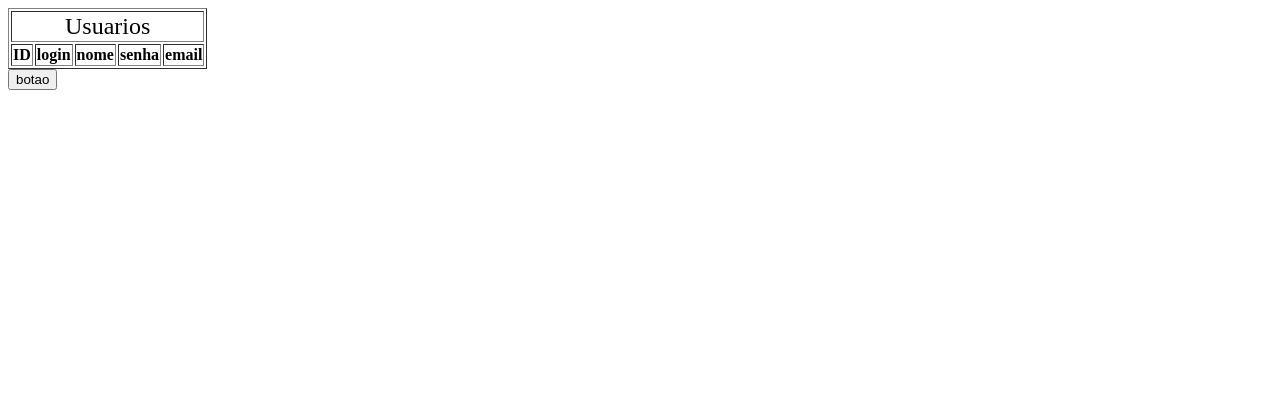
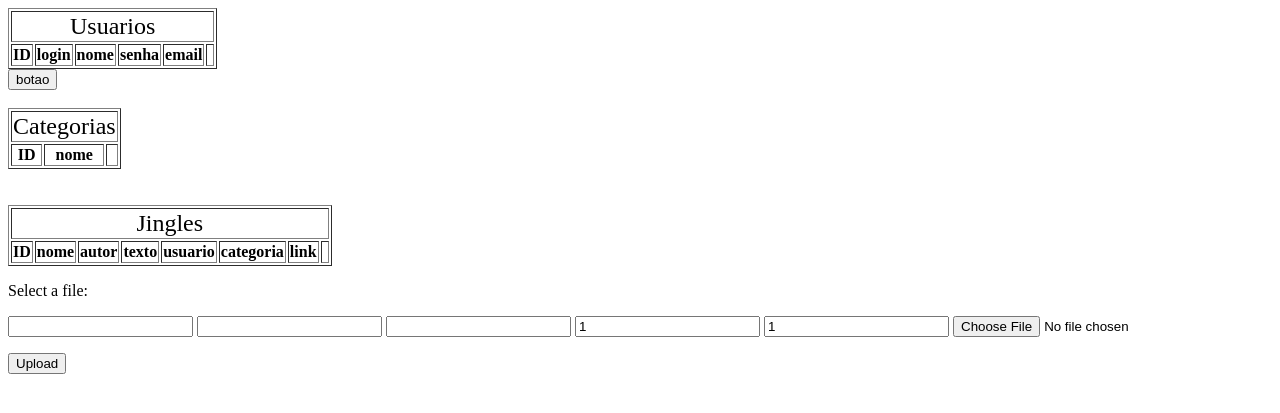
Before and after one commit to ezequielramos/djangoPodcastWebProject, a Django app: page /myapp/list/ in a window 1280 px wide. Shown: the top 413 px of the page. Run offline with Django 3.2, Linux system fonts and the light colour scheme; data that the repository does not hold is empty.

Commit message:
upload/download e ouvir de podcast

```diff
--- a/podcastWebPolls/static/js/controllers/app.js
+++ b/podcastWebPolls/static/js/controllers/app.js
@@ -16,6 +16,20 @@ var PhoneListController = function($scope, $http) {
           _self.users = response.data;
       });
 
+      $http({
+          method: 'GET',
+          url: '/myapp/list/categorias'
+      }).then(function successCallback(response) {
+          _self.categories = response.data;
+      });
+
+      $http({
+          method: 'GET',
+          url: '/myapp/list/jingles'
+      }).then(function successCallback(response) {
+          _self.jingles = response.data;
+      });
+
     };
 
     _self.botao = function(){
@@ -28,6 +42,21 @@ var PhoneListController = function($scope, $http) {
 
     };
 
+    _self.deletarUsuario = function(userId){
+        $http.delete('/myapp/list/usuarios/'+userId).then(function(response){
+            _self.load();
+        });
+    }
+
+    _self.deletarJingle = function(jingleId){
+        $http.delete('/myapp/list/jingles/'+jingleId).then(function(response){
+            _self.load();
+        },function(response){
+          alert(response.data.message);
+        });
+    }
+
+
     _self.load();
 
 }
--- a/podcastWebPolls/templates/index.html
+++ b/podcastWebPolls/templates/index.html
@@ -7,7 +7,7 @@
 <body ng-controller="PhoneListController as controller">
 	<table border='1'>
 		<tr>
-			<td colspan=5 align='center'><font size='5'>Usuarios</font></td>
+			<td colspan=6 align='center'><font size='5'>Usuarios</font></td>
 		</tr>
 		<tr>
 			<th>ID</th>
@@ -15,6 +15,7 @@
 			<th>nome</th>
 			<th>senha</th>
 			<th>email</th>
+			<th>&nbsp;</th>
 		</tr>
 		<tr ng-repeat="user in controller.users">
 			<td>{{user.id}}</td>
@@ -22,11 +23,78 @@
 			<td>{{user.nome}}</td>
 			<td>{{user.senha}}</td>
 			<td>{{user.email}}</td>
+			<td><button ng-click="controller.deletarUsuario(user.id)">Deletar</button></td>
 		</tr>
 	</table>
 
 	<button ng-click="controller.botao()">botao</button>
 
+	<br>
+	<br>
+
+	<table border='1'>
+		<tr>
+			<td colspan=3 align='center'><font size='5'>Categorias</font></td>
+		</tr>
+		<tr>
+			<th>ID</th>
+			<th>nome</th>
+			<th>&nbsp;</th>
+		</tr>
+		<tr ng-repeat="category in controller.categories">
+			<td>{{category.id}}</td>
+			<td>{{category.nome}}</td>
+			<td><button ng-click="controller.deletarCategoria(category.id)">Deletar</button></td>
+		</tr>
+	</table>
+
+	<br>
+	<br>
+
+	<table border='1'>
+		<tr>
+			<td colspan=8 align='center'><font size='5'>Jingles</font></td>
+		</tr>
+		<tr>
+			<th>ID</th>
+			<th>nome</th>
+			<th>autor</th>
+			<th>texto</th>
+			<th>usuario</th>
+			<th>categoria</th>
+			<th>link</th>
+			<th>&nbsp;</th>
+		</tr>
+		<tr ng-repeat="jingle in controller.jingles">
+			<td>{{jingle.id}}</td>
+			<td>{{jingle.jnome}}</td>
+			<td>{{jingle.jautor}}</td>
+			<td>{{jingle.texto}}</td>
+			<td>{{jingle.usuario_id}}</td>
+			<td>{{jingle.categoria_id}}</td>
+			<td><audio controls><source src="{{ jingle.url }}" type="audio/mpeg"></audio></td>
+
+			<td><button ng-click="controller.deletarJingle(jingle.id)">Deletar</button></td>
+		</tr>
+	</table>
+
+	<form action="/myapp/list/jingles" method="post" enctype="multipart/form-data">
+        <p></p>
+
+        <p><label for="id_docfile">Select a file:</label> </p>
+
+        <p>
+            <input type="text" name="jnome" required id="jnome" />
+            <input type="text" name="jautor" required id="jautor" />
+            <input type="text" name="texto" required id="texto" />
+            <input type="text" name="categoria_id" required id="categoria_id" value='1'/>
+            <input type="text" name="usuario_id" required id="usuario_id"  value='1' />
+            <input type="file" name="docfile" required id="id_docfile" />
+        </p>
+
+        <p><input type="submit" value="Upload"/></p>
+    </form>
+
 </body>
 </html>
 {% endverbatim %}
--- a/podcastWebPolls/urls.py
+++ b/podcastWebPolls/urls.py
@@ -5,4 +5,9 @@ from . import views
 urlpatterns = [
     url(r'^list/$', views.index, name='list'),
     url(r'^list/usuarios$', views.usuarios, name='usuarios'),
+    url(r'^list/usuarios/(?P<userId>\w+)$', views.usuarios, name='usuarios'),
+    url(r'^list/categorias$', views.categorias, name='categorias'),
+    url(r'^list/categorias/(?P<categoryId>\w+)$', views.categorias, name='categorias'),
+    url(r'^list/jingles$', views.jingles, name='jingles'),
+    url(r'^list/jingles/(?P<jingleId>\w+)$', views.jingles, name='jingles'),
 ]
--- a/podcastWebPolls/views.py
+++ b/podcastWebPolls/views.py
@@ -4,6 +4,7 @@ from podcastWebPolls.models import *
 from django.forms.models import model_to_dict
 from django.views.decorators.csrf import csrf_exempt
 import json
+import os
 
 def index(request):
 	return render(
@@ -11,28 +12,113 @@ def index(request):
 		'index.html'
 	)
 
-@csrf_exempt
-def usuarios(request):
+def rest(request, model, model_id):
 
 	if request.method == 'POST':
-
-		request.session['something'] = True
-
 		data = json.loads(request.body)
 
-		u = Usuario(**data)
+		u = model(**data)
 		u.save()
 
-		return HttpResponse('sucesso')
+		return HttpResponse('{"success":true}', content_type="application/json")
 
 	elif request.method == 'GET':
 
-		print("sessao")
-		print(request.session.get('something',False))
+		if model_id:
+			model_object = model.objects.get(pk=model_id)
+			retorno = model_to_dict(model_object)
+		else:
+			retorno = []
 
-		usuarios = []
+			for model_object in model.objects.all():
+				retorno.append(model_to_dict(model_object))
 
-		for usuario in Usuario.objects.all():
-			usuarios.append(model_to_dict(usuario))
+		return HttpResponse(json.dumps(retorno), content_type="application/json")
 
-		return HttpResponse(json.dumps(usuarios), content_type="application/json")
+	elif request.method == 'DELETE':
+
+		if not model_id:
+			return HttpResponse('{"success":false}', content_type="application/json")
+		else:
+
+			model_object = model.objects.get(pk=model_id)
+			model_object.delete()
+
+			return HttpResponse('{"success":true}', content_type="application/json")
+
+
+@csrf_exempt
+def usuarios(request, userId=None):
+
+	request.session['something'] = True
+
+	print("sessao")
+	print(request.session.get('something',False))
+
+	return rest(request,Usuario,userId)
+
+@csrf_exempt
+def categorias(request, categoryId=None):
+	return rest(request,Categoria,categoryId)
+
+@csrf_exempt
+def jingles(request, jingleId=None):
+	#return rest(request,Jingle,jingleId)
+
+	# Handle file upload
+	if request.method == 'POST':
+
+		parameters = {}
+
+		for naosei in request.POST:
+			parameters[naosei] = request.POST[naosei]
+
+		newdoc = Jingle(**parameters, docfile=request.FILES['docfile'])
+		newdoc.save()
+
+		# Redirect to the document list after POST
+		return render(
+			request,
+			'index.html'
+		)
+
+	elif request.method == 'GET':
+
+		if jingleId:
+			model_object = Jingle.objects.get(pk=jingleId)
+			retorno.append({'id':model_object.id,'jnome':model_object.jnome})
+		else:
+			retorno = []
+
+			for model_object in Jingle.objects.all():
+				#retorno.append(model_to_dict(model_object))
+				retorno.append({
+					'id':model_object.id,
+					'jnome':model_object.jnome,
+					'url':model_object.docfile.url,
+					'categoria_id':model_object.categoria_id,
+					'usuario_id':model_object.usuario_id,
+					'jautor':model_object.jautor,
+					'texto':model_object.texto
+				})
+
+		return HttpResponse(json.dumps(retorno), content_type="application/json")
+
+	elif request.method == 'DELETE':
+
+		if not jingleId:
+			return HttpResponse('{"success":false}', content_type="application/json")
+		else:
+
+			model_object = Jingle.objects.get(pk=jingleId)
+
+			if model_object.docfile:
+				if os.path.isfile(model_object.docfile.path):
+					try:
+						os.remove(model_object.docfile.path)
+					except PermissionError:
+						return HttpResponse('{"success":false,"message":"arquivo em uso"}', content_type="application/json", status=500)
+
+			model_object.delete()
+
+			return HttpResponse('{"success":true}', content_type="application/json")
```
Also changed, not shown: README.md, 1 other file.
